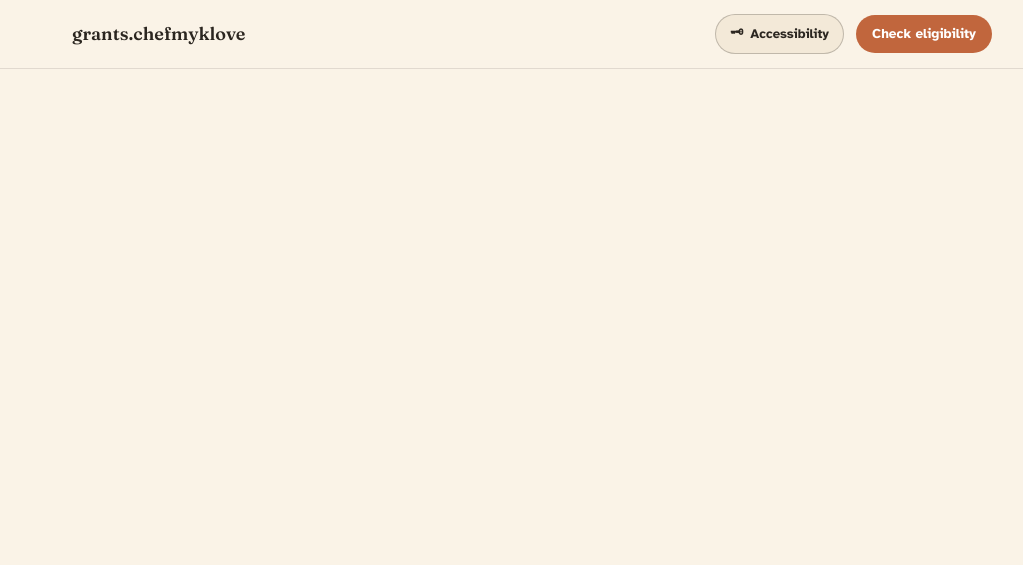
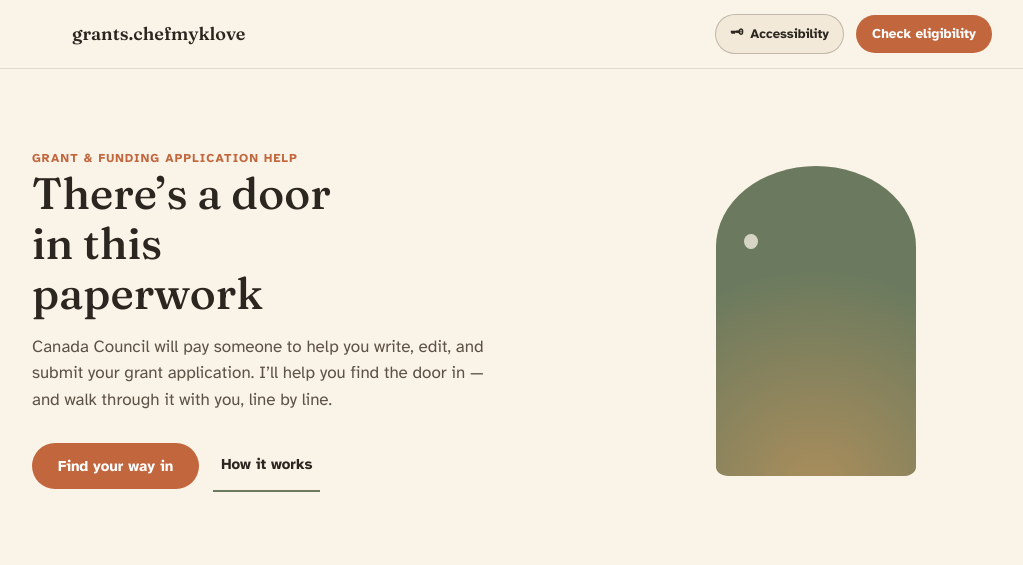
Before and after one commit to ChefMyKLove/grantwriting_assistance, a website with bundled scripts: page index.html in a window 1280 px wide. Shown: the whole page, without its empty margins (108-1131 px from the left). Built offline with nearby package versions, Linux system fonts and the light colour scheme.

Commit message:
Add hero section with doorway arch graphic

```diff
--- a/css/styles.css
+++ b/css/styles.css
@@ -64,3 +64,35 @@ body.a11y-high-contrast{ --cream:#FFFFFF; --card:#F0F0F0; --ink:#000000; --sub:#
 body.a11y-dyslexia-font, body.a11y-dyslexia-font h1, body.a11y-dyslexia-font h2, body.a11y-dyslexia-font h3{
   font-family: 'Comic Sans MS', 'Atkinson Hyperlegible', sans-serif;
 }
+
+/* ---- Doorway arch (shared base for hero + small doors) ---- */
+.door-arch{position:relative;background:var(--moss);overflow:hidden;border-radius:50% 50% 6% 6% / 26% 26% 3% 3%;}
+.door-arch::after{content:"";position:absolute;inset:0;background:radial-gradient(circle at 50% 105%, var(--gold-glow), rgba(224,158,90,0) 65%);}
+.door-arch::before{content:"";position:absolute;left:14%;top:22%;width:7%;height:5%;border-radius:50%;background:var(--cream);opacity:0.75;}
+
+/* ---- Hero ---- */
+.hero-section{padding:20px 0 10px;}
+.hero{display:grid;grid-template-columns:1.1fr 0.9fr;gap:40px;align-items:center;padding:60px 0;}
+.hero h1{font-size:clamp(30px,4vw,44px);line-height:1.14;max-width:12ch;}
+.hero-sub{margin-top:16px;font-size:17px;max-width:42ch;color:var(--sub);}
+.hero-ctas{margin-top:26px;display:flex;gap:14px;flex-wrap:wrap;align-items:center;}
+.btn-primary{background:var(--terracotta);color:#fff;font-weight:700;font-size:15px;padding:14px 26px;border-radius:26px;text-decoration:none;display:inline-block;border:none;cursor:pointer;font-family:inherit;}
+.btn-secondary{font-weight:700;font-size:15px;padding:14px 8px;text-decoration:none;color:var(--ink);border-bottom:2px solid var(--moss);}
+
+.hero-door-wrap{width:200px;height:310px;margin:0 auto;position:relative;perspective:700px;}
+.hero-door-light{position:absolute;inset:0;border-radius:50% 50% 6% 6% / 26% 26% 3% 3%;background:radial-gradient(circle at 50% 60%, var(--gold-glow) 0%, rgba(224,158,90,0) 75%);opacity:0;transition:opacity 0.4s ease 0.1s;}
+.hero-door-wrap.open .hero-door-light{opacity:1;}
+.hero-door{width:100%;height:100%;cursor:pointer;transform-origin:left center;transition:transform 0.6s cubic-bezier(.5,0,.3,1);}
+.hero-door-wrap.open .hero-door{transform:rotateY(-100deg);}
+.hero-door:hover{filter:brightness(1.05);}
+
+@media (max-width:700px){
+  .hero{grid-template-columns:1fr;text-align:center;}
+  .hero h1{max-width:none;margin:0 auto;}
+  .hero-sub{margin-left:auto;margin-right:auto;}
+  .hero-ctas{justify-content:center;}
+}
+
+@media (prefers-reduced-motion: reduce){
+  .hero-door, .hero-door-light{transition:none;}
+}
--- a/index.html
+++ b/index.html
@@ -48,7 +48,23 @@
 </nav>
 
 <main id="main">
-  <!-- HERO_PLACEHOLDER: Task 6 -->
+  <header class="hero-section">
+    <div class="wrap hero">
+      <div>
+        <div class="eyebrow">Grant &amp; funding application help</div>
+        <h1>There&rsquo;s a door in this paperwork</h1>
+        <p class="hero-sub">Canada Council will pay someone to help you write, edit, and submit your grant application. I&rsquo;ll help you find the door in &mdash; and walk through it with you, line by line.</p>
+        <div class="hero-ctas">
+          <button class="btn-primary" id="ctaWipe" type="button">Find your way in</button>
+          <a class="btn-secondary" href="#how-it-works">How it works</a>
+        </div>
+      </div>
+      <div class="hero-door-wrap" id="heroDoorWrap">
+        <div class="hero-door-light"></div>
+        <div class="door-arch hero-door" id="heroDoor"></div>
+      </div>
+    </div>
+  </header>
   <!-- DOORS_PLACEHOLDER: Task 7 -->
   <!-- HOW_IT_WORKS_PLACEHOLDER: Task 9 -->
   <!-- SERVICES_PLACEHOLDER: Task 10 -->
```
